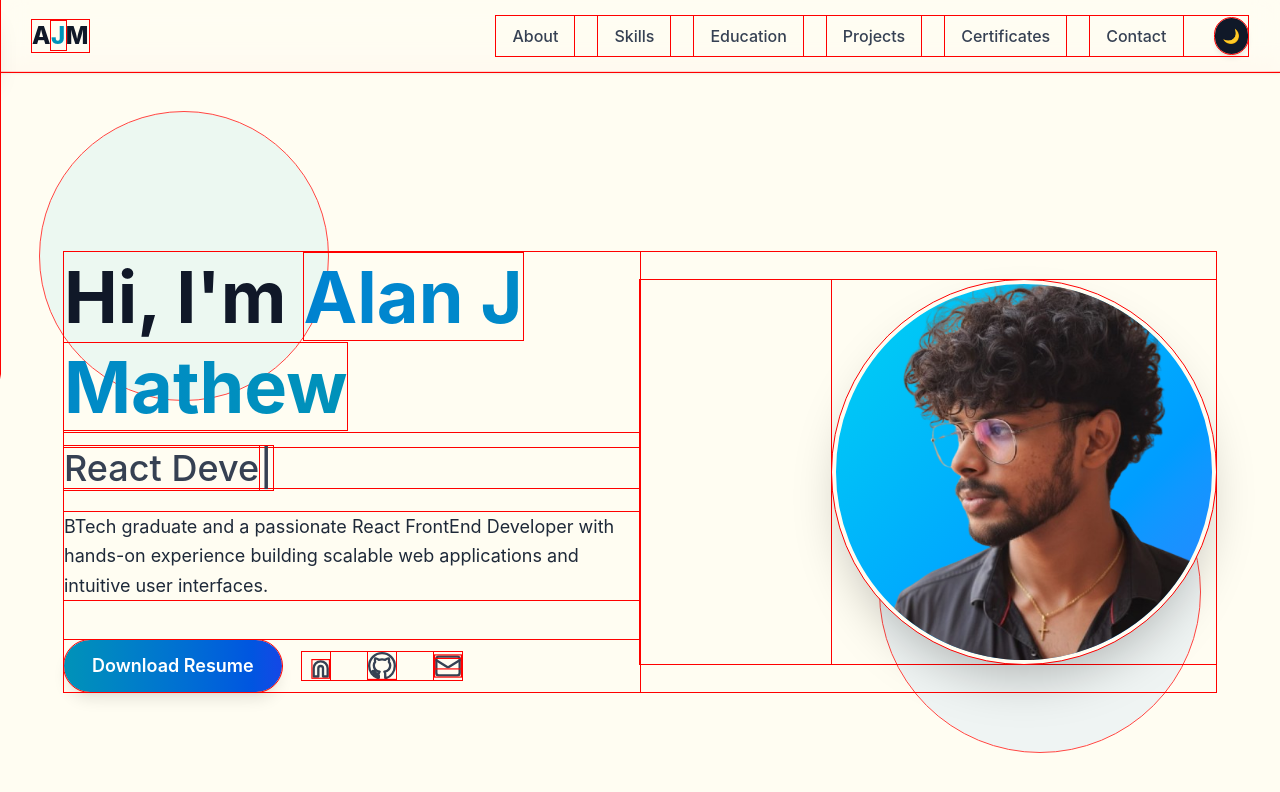
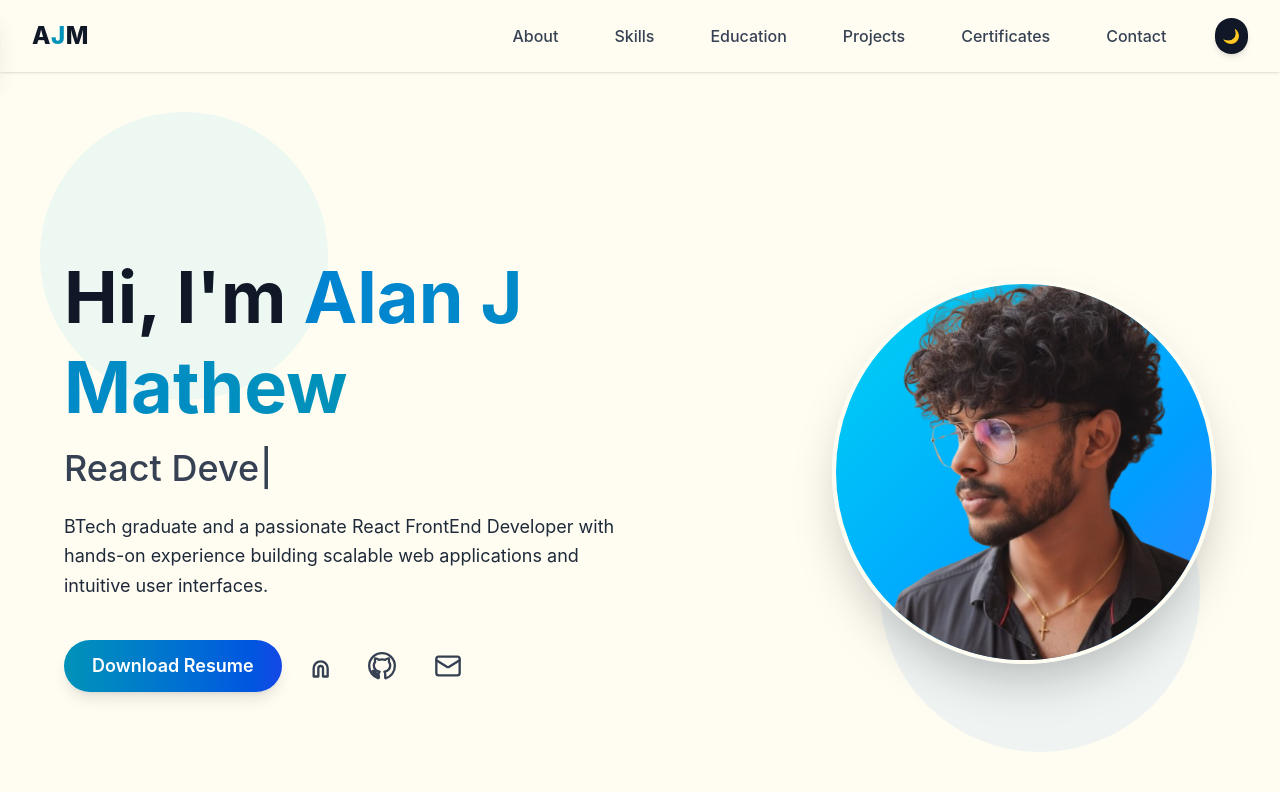
Before and after one commit to alanmathew190/react-portfolio, a React (Vite) app in the folder portfolio/: page / in a window 1280 px wide. Shown: the top 792 px of the page. Built offline with nearby package versions, Linux system fonts and the light colour scheme.

Commit message:
debugg changed

```diff
--- a/portfolio/src/App.css
+++ b/portfolio/src/App.css
@@ -50,9 +50,3 @@ html, body {
   overflow-x: hidden; /* prevents horizontal scroll */
   background-color: #000; /* or your page bg color */
 }
-.min-h-screen {
-  min-height: 100dvh; /* dynamic viewport height */
-}
-* {
-  outline: 1px solid red;
-}
```
